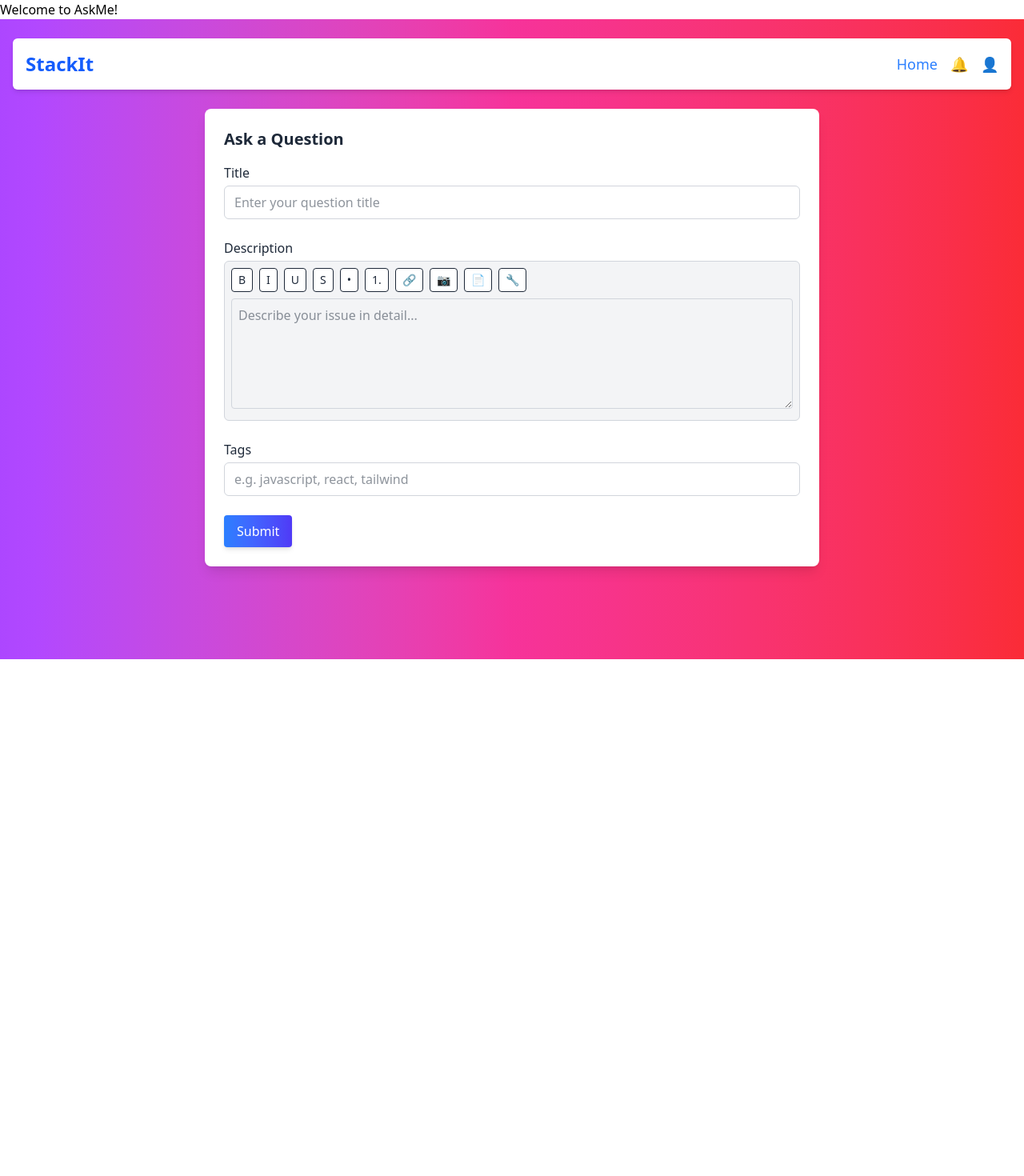
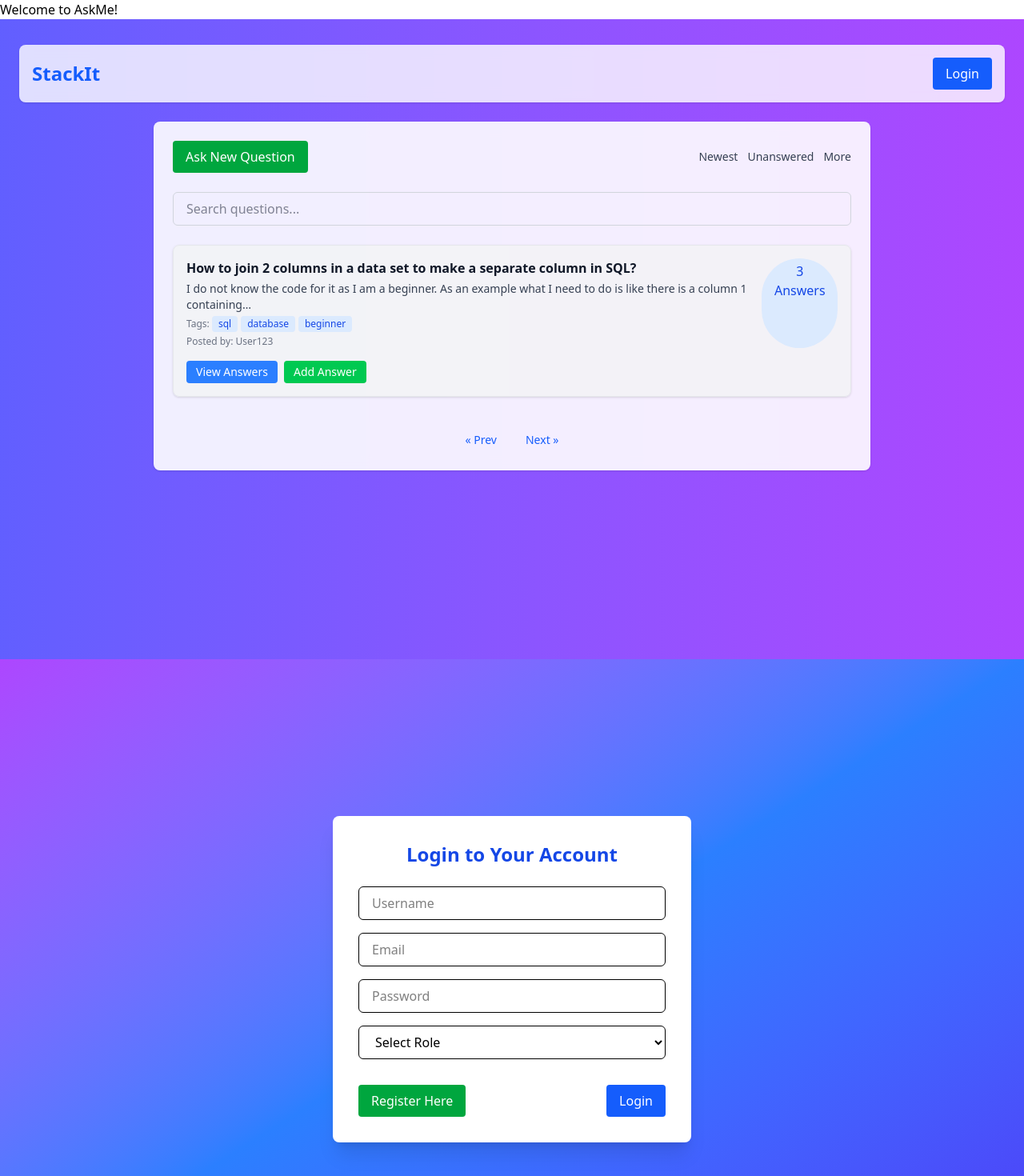
Before and after one commit to DSRANA1503/odoo-Hackathon-2025, a React (Vite) app in the folder AskMe/frontend/: page / in a window 1280 px wide. Shown: the top 1470 px of the page at 80% size. Before the commit the page ends 824 px from the top, so only its background shows below. Built offline with nearby package versions, Linux system fonts and the light colour scheme.

Commit message:
pages are done

```diff
--- a/AskMe/frontend/src/App.jsx
+++ b/AskMe/frontend/src/App.jsx
@@ -1,11 +1,17 @@
 import React from 'react';
 import AskQuestion from "./AskQuestion";
+import LoginPage from './LoginPage';
+import HomePage from './homepage';
 
 function App() {
   return (
     <>
       <h1>Welcome to AskMe!</h1>
+      <HomePage/>
+      <LoginPage/>
       <AskQuestion />
+
+
     </>
   );
 }
--- /dev/null
+++ b/AskMe/frontend/src/HomePage.jsx
@@ -0,0 +1,109 @@
+import React from 'react';
+
+const HomePage = () => {
+  // Dummy data for question list
+  const questions = [
+    {
+      id: 1,
+      title: 'How to join 2 columns in a data set to make a separate column in SQL?',
+      description:
+        'I do not know the code for it as I am a beginner. As an example what I need to do is like there is a column 1 containing First name, and column 2 consists of last name I want a column to combine …',
+      tags: ['sql', 'database', 'beginner'],
+      author: 'User123',
+      answers: 3
+    },
+    // add more question objects here…
+  ];
+
+  return (
+    <div
+      className="min-h-screen bg-gradient-to-r from-indigo-500 via-purple-500 to-pink-500
+                 bg-[length:200%_200%] animate-gradient-x text-gray-900 px-6 py-8"
+    >
+      {/* Header */}
+      <header className="flex justify-between items-center bg-white/80 backdrop-blur-sm p-4 rounded-lg shadow mb-6">
+        <h1 className="text-2xl font-bold text-blue-600">StackIt</h1>
+        <button className="bg-blue-600 text-white px-4 py-2 rounded hover:bg-blue-700 transition">
+          Login
+        </button>
+      </header>
+
+      {/* Main Panel */}
+      <main className="max-w-4xl mx-auto bg-white/90 backdrop-blur-sm p-6 rounded-lg shadow space-y-6">
+        {/* Top Controls */}
+        <div className="flex flex-col md:flex-row justify-between items-start md:items-center gap-4">
+          <button className="bg-green-600 text-white px-4 py-2 rounded hover:bg-green-700 transition">
+            Ask New Question
+          </button>
+
+          <div className="flex gap-3 text-gray-700 text-sm">
+            <button className="hover:underline">Newest</button>
+            <button className="hover:underline">Unanswered</button>
+            <button className="hover:underline">More</button>
+          </div>
+        </div>
+
+        {/* Search Bar */}
+        <input
+          type="search"
+          placeholder="Search questions..."
+          className="w-full border border-gray-300 px-4 py-2 rounded-md focus:outline-none focus:ring-2 focus:ring-blue-400"
+        />
+
+        {/* Question List */}
+        <div className="space-y-4">
+          {questions.map((q) => (
+            <div
+              key={q.id}
+              className="p-4 border border-gray-200 rounded-lg shadow-sm bg-gray-100/80"
+            >
+              <div className="flex justify-between">
+                <div className="space-y-1">
+                  <p className="font-semibold">{q.title}</p>
+                  <p className="text-sm text-gray-700">
+                    {q.description.length > 120
+                      ? q.description.slice(0, 120) + '…'
+                      : q.description}
+                  </p>
+                  <p className="text-xs text-gray-500">
+                    Tags:{' '}
+                    {q.tags.map((tag) => (
+                      <span
+                        key={tag}
+                        className="inline-block bg-blue-100 text-blue-700 px-2 py-0.5 rounded mr-1"
+                      >
+                        {tag}
+                      </span>
+                    ))}
+                  </p>
+                  <p className="text-xs text-gray-500">Posted by: {q.author}</p>
+                </div>
+                <div className="text-center bg-blue-100 px-3 py-1 rounded-full text-blue-700">
+                  {q.answers} Answers
+                </div>
+              </div>
+
+              {/* View / Add Answer Buttons */}
+              <div className="mt-4 flex gap-2">
+                <button className="bg-blue-500 text-white px-3 py-1 rounded hover:bg-blue-600 transition text-sm">
+                  View Answers
+                </button>
+                <button className="bg-green-500 text-white px-3 py-1 rounded hover:bg-green-600 transition text-sm">
+                  Add Answer
+                </button>
+              </div>
+            </div>
+          ))}
+        </div>
+
+        {/* Pagination */}
+        <div className="flex justify-center gap-3 pt-4 text-blue-600 text-sm">
+          <button className="px-3 py-1 hover:underline">« Prev</button>
+          <button className="px-3 py-1 hover:underline">Next »</button>
+        </div>
+      </main>
+    </div>
+  );
+};
+
+export default HomePage;
--- /dev/null
+++ b/AskMe/frontend/src/LoginPage.jsx
@@ -0,0 +1,55 @@
+import React from 'react';
+
+const LoginPage = () => {
+  return (
+    <div className="min-h-screen flex items-center justify-center bg-gradient-to-br from-purple-500 via-blue-500 to-indigo-600 animate-gradient-x">
+
+      <div className="bg-white p-8 rounded-lg shadow-xl w-full max-w-md">
+        <h2 className="text-2xl font-bold text-center text-blue-700 mb-6">Login to Your Account</h2>
+
+        <form className="space-y-4">
+          <input
+            type="text"
+            placeholder="Username"
+            className="w-full px-4 py-2 border rounded-md focus:outline-none focus:ring-2 focus:ring-blue-400"
+          />
+          <input
+            type="email"
+            placeholder="Email"
+            className="w-full px-4 py-2 border rounded-md focus:outline-none focus:ring-2 focus:ring-blue-400"
+          />
+          <input
+            type="password"
+            placeholder="Password"
+            className="w-full px-4 py-2 border rounded-md focus:outline-none focus:ring-2 focus:ring-blue-400"
+          />
+          <select
+            className="w-full px-4 py-2 border rounded-md bg-white focus:outline-none focus:ring-2 focus:ring-blue-400"
+          >
+            <option value="">Select Role</option>
+            <option value="Admin">Admin</option>
+            <option value="User">User</option>
+            <option value="Guest">Guest</option>
+          </select>
+
+          <div className="flex justify-between items-center mt-4">
+            <button
+              type="button"
+              className="bg-green-600 text-white px-4 py-2 rounded hover:bg-green-700 transition duration-200"
+            >
+              Register Here
+            </button>
+            <button
+              type="submit"
+              className="bg-blue-600 text-white px-4 py-2 rounded hover:bg-blue-700 transition duration-200"
+            >
+              Login
+            </button>
+          </div>
+        </form>
+      </div>
+    </div>
+  );
+};
+
+export default LoginPage;
```
